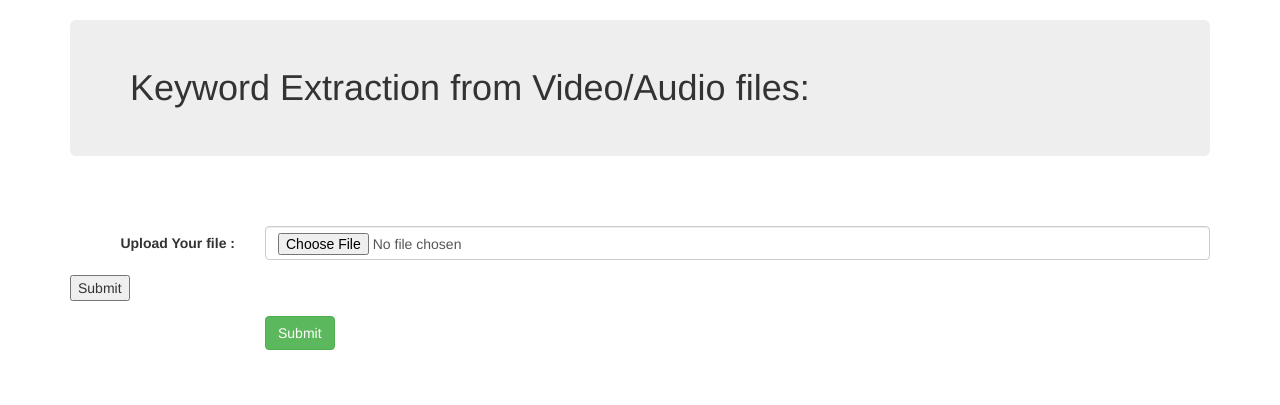
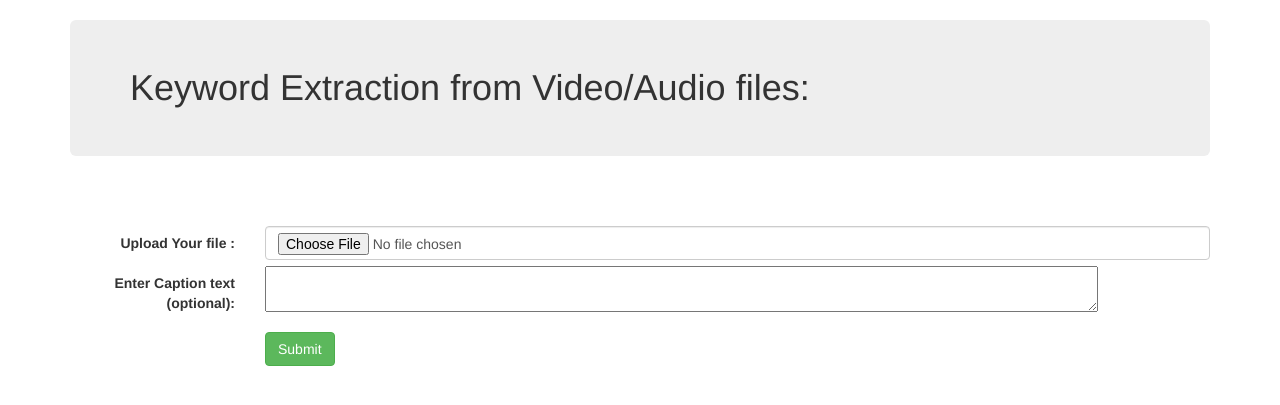
Before and after one commit to F-V-Younesi/Keyword-Extraction-From-Video-and-Audio-Sources, a Flask app: page / in a window 1280 px wide. Shown: the top 405 px of the page. Run offline with Flask 2, Linux system fonts and the light colour scheme; some libraries are stand-ins or nearby versions.

Commit message:
add Textarea to form in  index.html

```diff
--- a/Api/templates/index.html
+++ b/Api/templates/index.html
@@ -9,8 +9,8 @@
   <script src="https://ajax.googleapis.com/ajax/libs/jquery/3.5.1/jquery.min.js"></script>
   <script src="https://maxcdn.bootstrapcdn.com/bootstrap/3.4.1/js/bootstrap.min.js"></script>
 </head>
+
 <body>
-
 <div class="container">
   <h1 class="jumbotron bg-primary">Keyword Extraction from Video/Audio files:</h1>
   <br><br>
@@ -21,13 +21,14 @@
       <div class="col-sm-10">
         <input type="file" class="form-control" placeholder="Hours Studied"  name="myfile" id="pwd">
       </div>
+      <br>
+      <br>
+      <label class="control-label col-sm-2" for="pwd">Enter Caption text (optional):</label>
+      <div class="col-sm-10">
+        <textarea name="textarea" Cols="100"></textarea>
+      </div>
     </div>
 
-    <div class="form-group">
-      <div class="col-sm-10">
-        <input type="submit" name="text">
-      </div>
-    </div>
 
     <div class="form-group">
       <div class="col-sm-offset-2 col-sm-10">
@@ -43,11 +44,5 @@
 
 </div>
 
-
-
-
-
-
-
 </body>
 </html>
```
